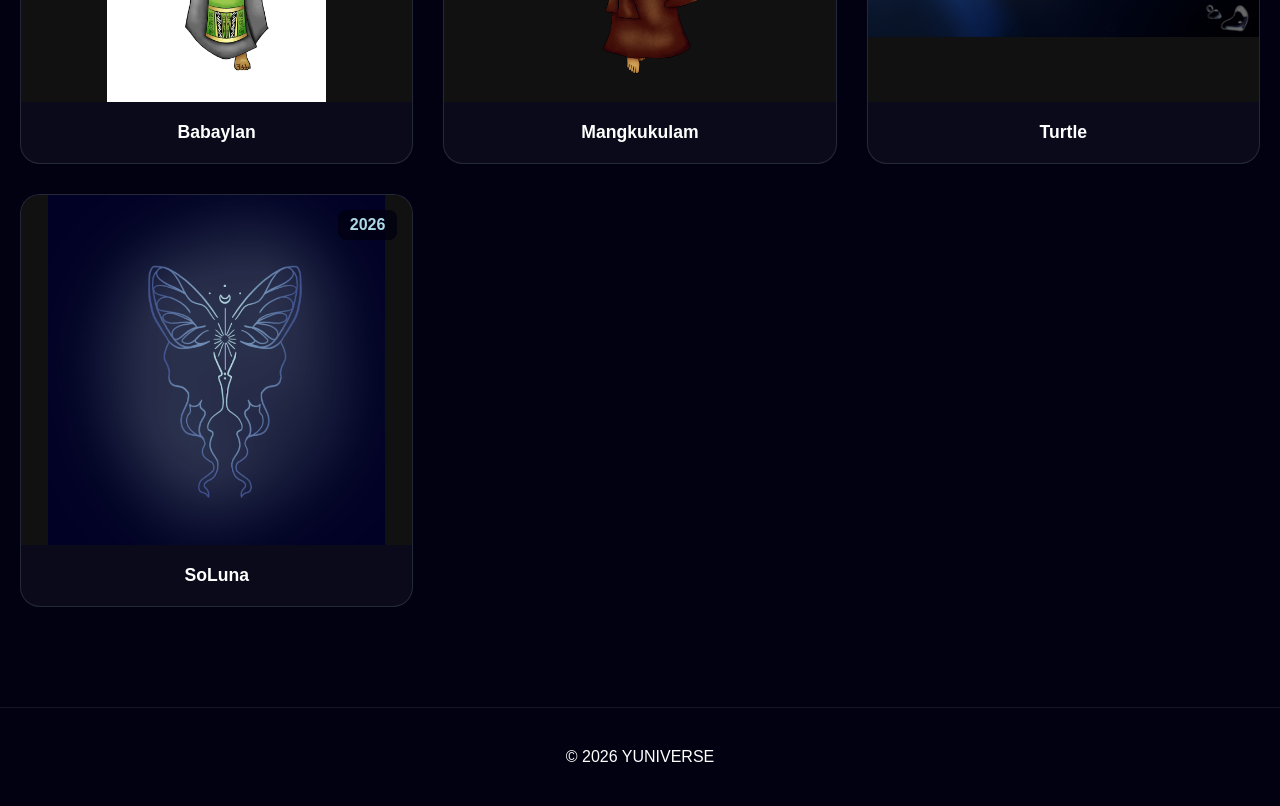
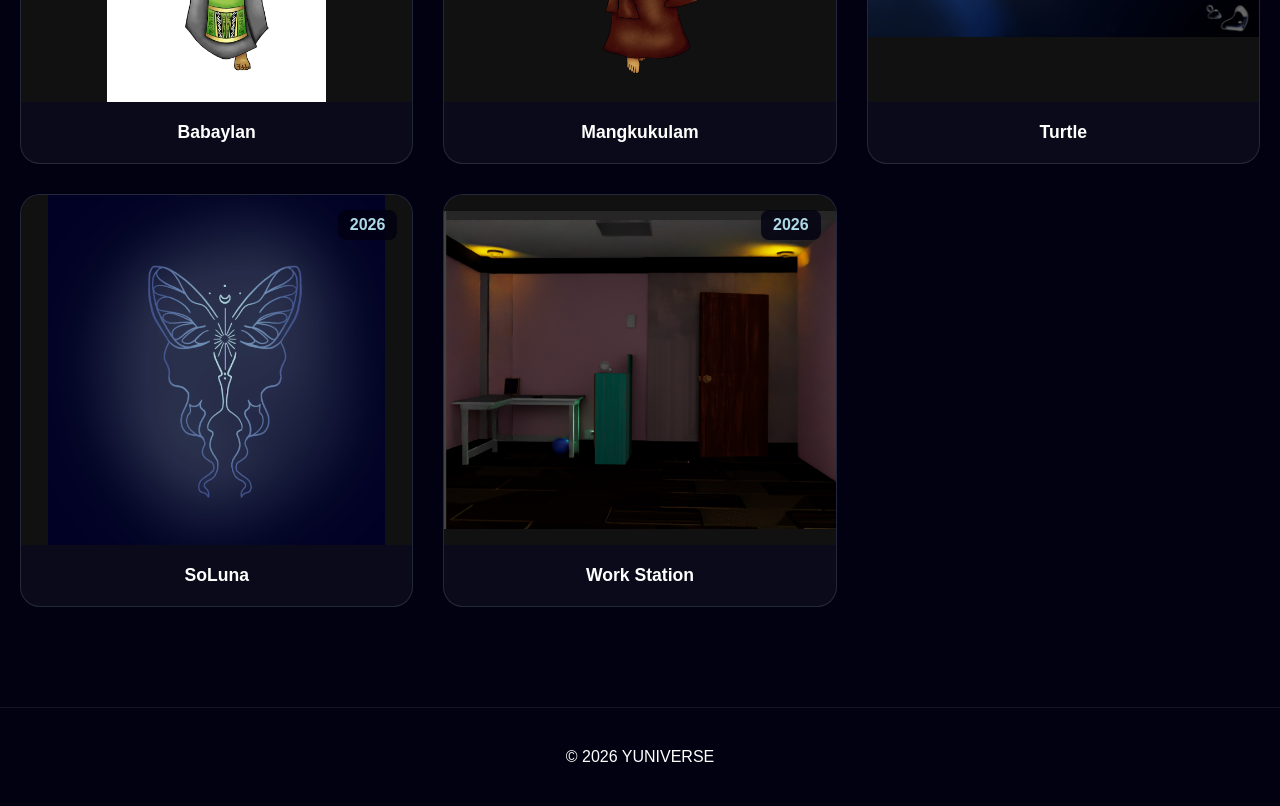
Before and after one commit to Yuniverseofleo2/Portfolio, a plain HTML site: page Projects.html in a window 1280 px wide. Shown: the part 4188-4994 px from the top of the page. Drawn offline with Linux system fonts and the light colour scheme.

Commit message:
Update Projects.html

```diff
--- a/Projects.html
+++ b/Projects.html
@@ -634,6 +634,14 @@
       <div class="card-info"><h3>SoLuna</h3></div>
     </div>
 
+     <div class="project-card fade-in" data-category="character">
+      <div class="card-image-box">
+        <span class="year-badge">2026</span>
+        <img src="Work Station.png" alt="WorkStation">
+      </div>
+      <div class="card-info"><h3>Work Station</h3></div>
+    </div>
+
   </section>
 
   <footer>© 2026 YUNIVERSE</footer>
```
